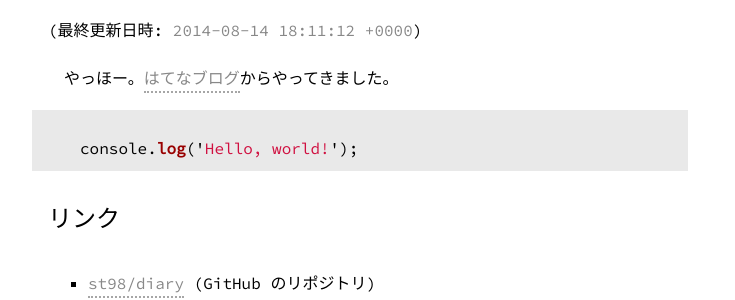
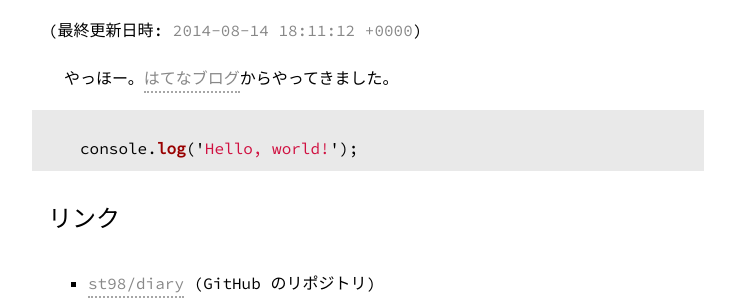
Before and after one commit to st98/diary, a Jekyll site: the page built from _posts/2014-08-14-hello.md, in a window 1280 px wide. Shown: the part 186-486 px from the top of the page, without its empty margins (272-1007 px from the left). Built offline with Jekyll 4.4.1, drawn with Linux system fonts in a browser that asks for light colours; Markdown is read by kramdown in place of the engine named in the settings.

Commit message:
.highlight の margin を調整

```diff
--- a/css/style.css
+++ b/css/style.css
@@ -78,7 +78,7 @@
 }
 
 .highlight {
-  margin: 1em 0 0 -1em;
+  margin: 1em -1em 0 -1em;
   padding: .2em 2em;
 }
 
```
